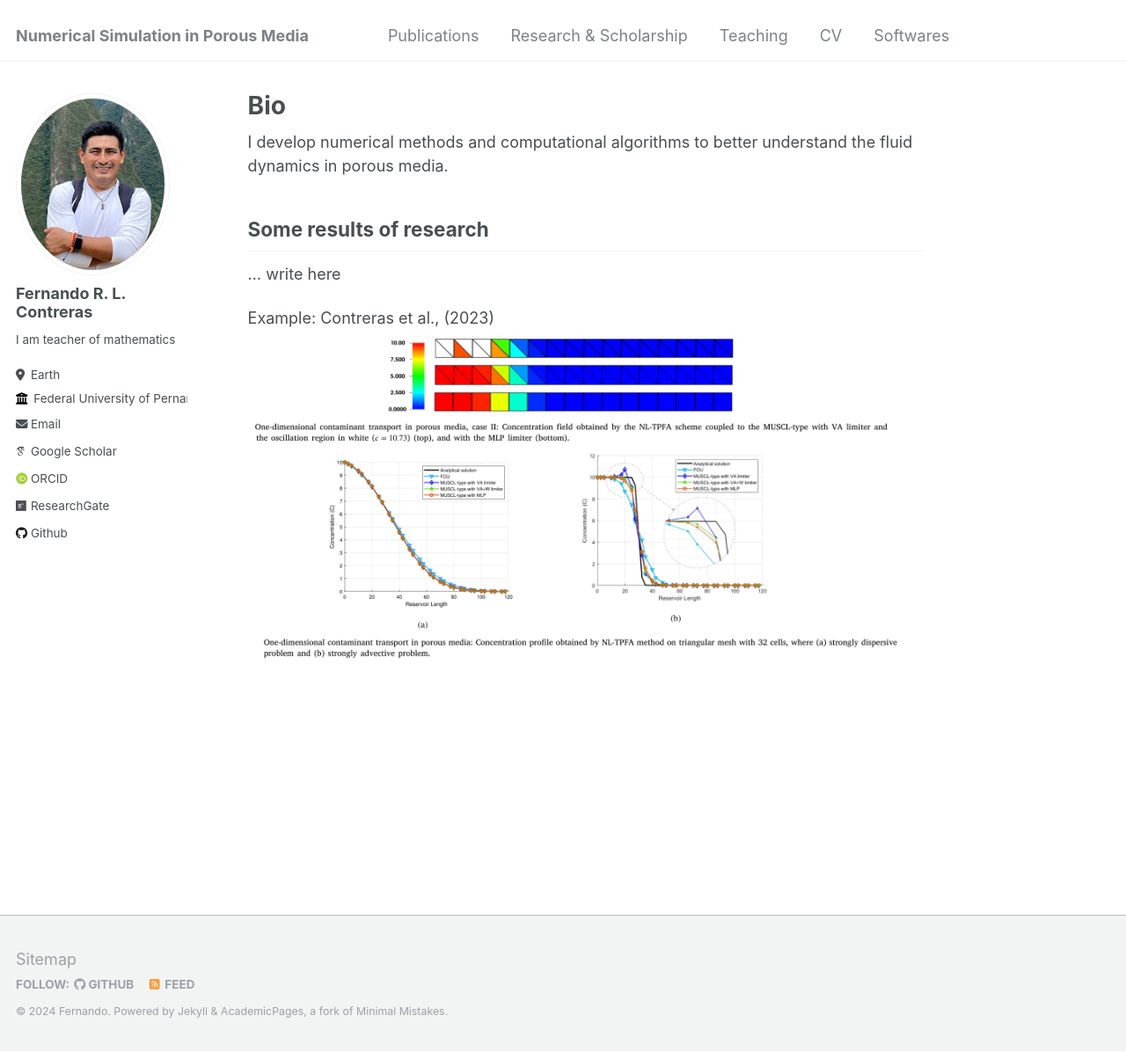
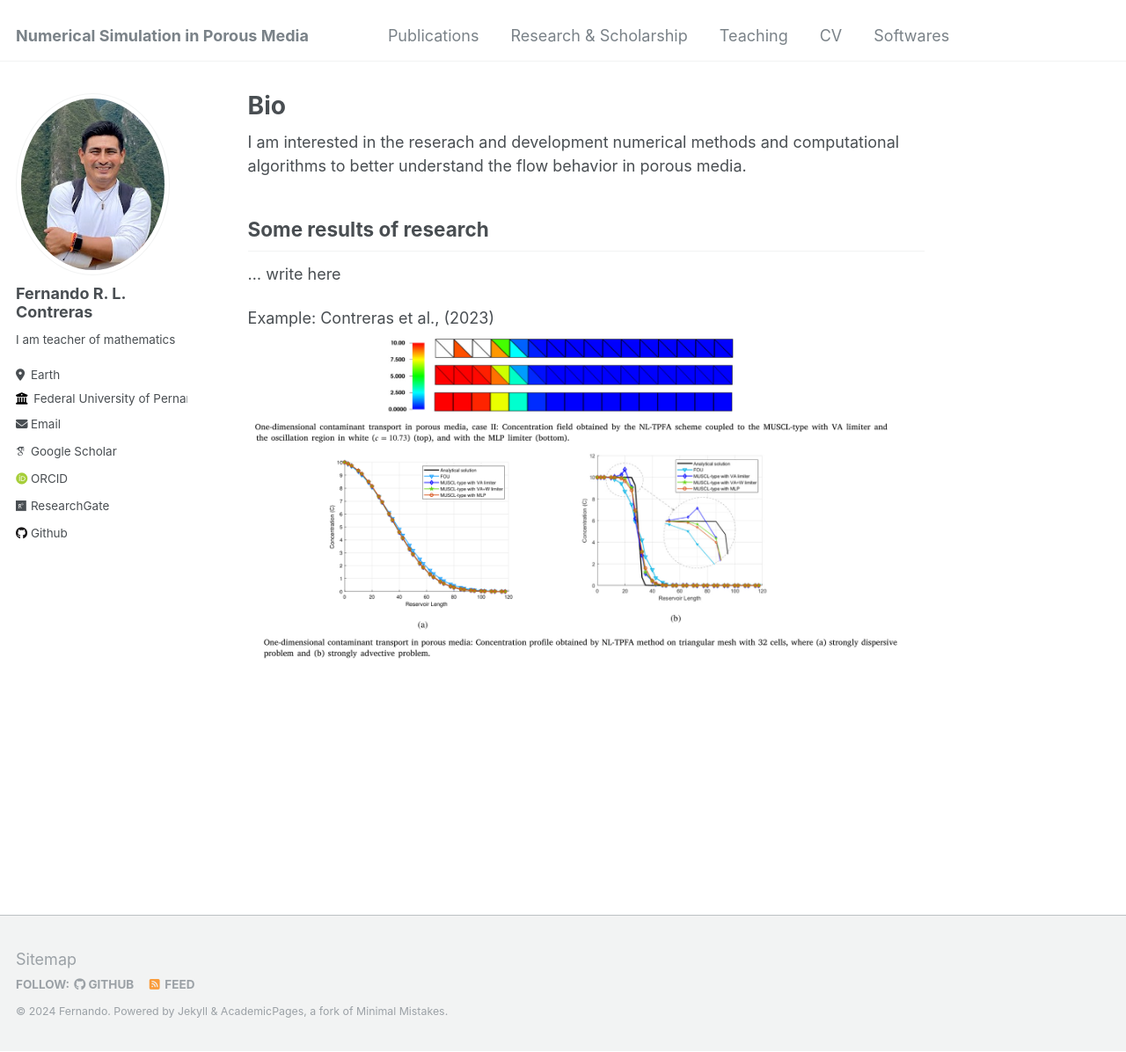
Before and after one commit to Feraul/Feraul.github.io, a Jekyll site: the page built from _pages/about.md, in a window 1280 px wide and 1196 px high. Shown: the whole window at 88% size. Built offline with Jekyll 4.4.1, drawn with Linux system fonts in a browser that asks for light colours; some web fonts are replaced.

Commit message:
Update about.md

```diff
--- a/_pages/about.md
+++ b/_pages/about.md
@@ -7,7 +7,7 @@ redirect_from:
   - /about.html
 ---
 
-I develop numerical methods and computational algorithms to better understand the fluid dynamics in porous media.
+I am interested in the reserach and development numerical methods and computational algorithms to better understand the flow behavior in porous media.
 
 
 Some results of research
```
